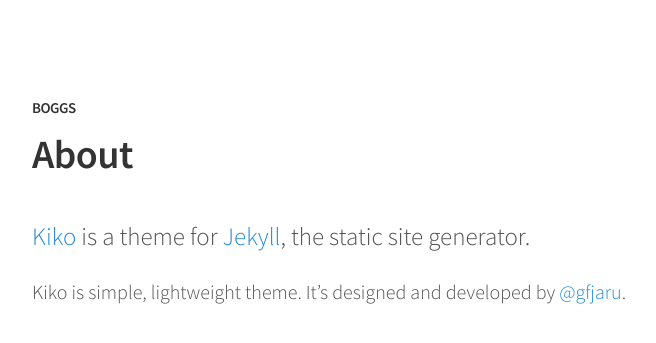
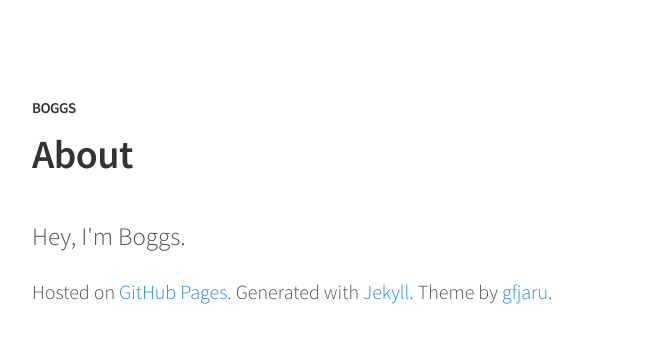
Before and after one commit to b-ggs/b-ggs.github.io, a Jekyll site: the page built from about/index.md, in a window 1280 px wide. Shown: the top 343 px of the page, without its empty margins (248-904 px from the left). Built offline with Jekyll 4.4.1, drawn with Linux system fonts in a browser that asks for light colours; Markdown is read by kramdown in place of the engine named in the settings.

Commit message:
Added about and project pages.

```diff
--- a/_config.yml
+++ b/_config.yml
@@ -3,17 +3,21 @@ name:               "boggs"
 
 # URL
 baseurl:            ""
-permalink:          /:year/:month/:day/:title.html
+permalink:          /:year/:month/:day/:title
 
 # Markdown
 markdown:           rdiscount
 
 # Navigation
 nav:
-  - name:           "About"
-    href:           "//gfjaru.github.io/Kiko/about"
-  - name:           "Download"
-    href:           "//github.com/gfjaru/Kiko/releases"
+  - name:           "about"
+    href:           "/about"
+  - name:           "projects"
+    href:           "/projects"
+  - name:           "github"
+    href:           "https://github.com/b-ggs"
+  - name:           "twitter"
+    href:           "https://twitter.com/b_ggs"
 
 # Sass
 sass:
--- a/about.md
+++ /dev/null
@@ -1,8 +0,0 @@
----
-title: About
-permalink: /about/
----
-
-<p class="lead"><a href="http://github.com/gfjaru/Kiko">Kiko</a> is a theme for <a href="http://jekyllrb.com">Jekyll</a>, the static site generator.</p>
-
-Kiko is simple, lightweight theme. It's designed and developed by [@gfjaru](https://twitter.com/gfjaru).
--- /dev/null
+++ b/about/index.md
@@ -0,0 +1,8 @@
+---
+title: About
+permalink: /about/
+---
+
+<p class="lead">Hey, I'm Boggs.</p>
+
+Hosted on [GitHub Pages](https://github.com/b-ggs/b-ggs.github.io/). Generated with [Jekyll](http://jekyllrb.com). Theme by [gfjaru](http://github.com/gfjaru/Kiko).
```
Also changed, not shown: projects/index.md (added, +6 -0 lines).
